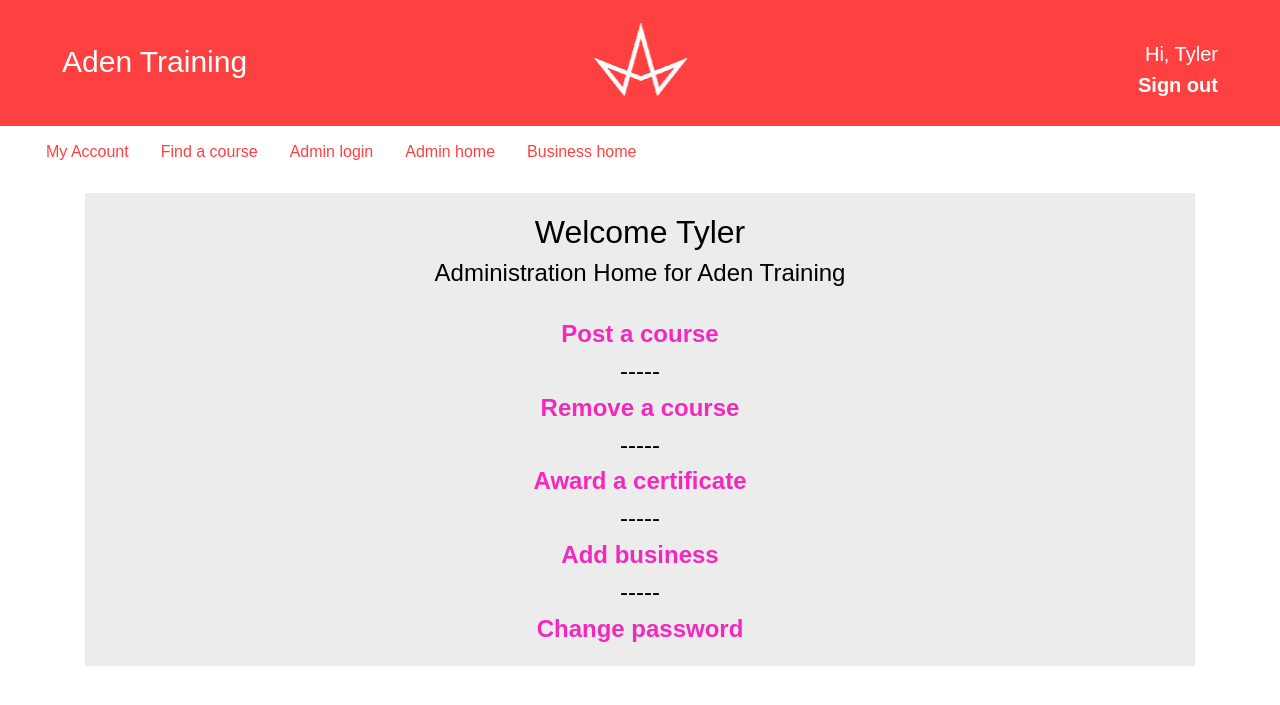
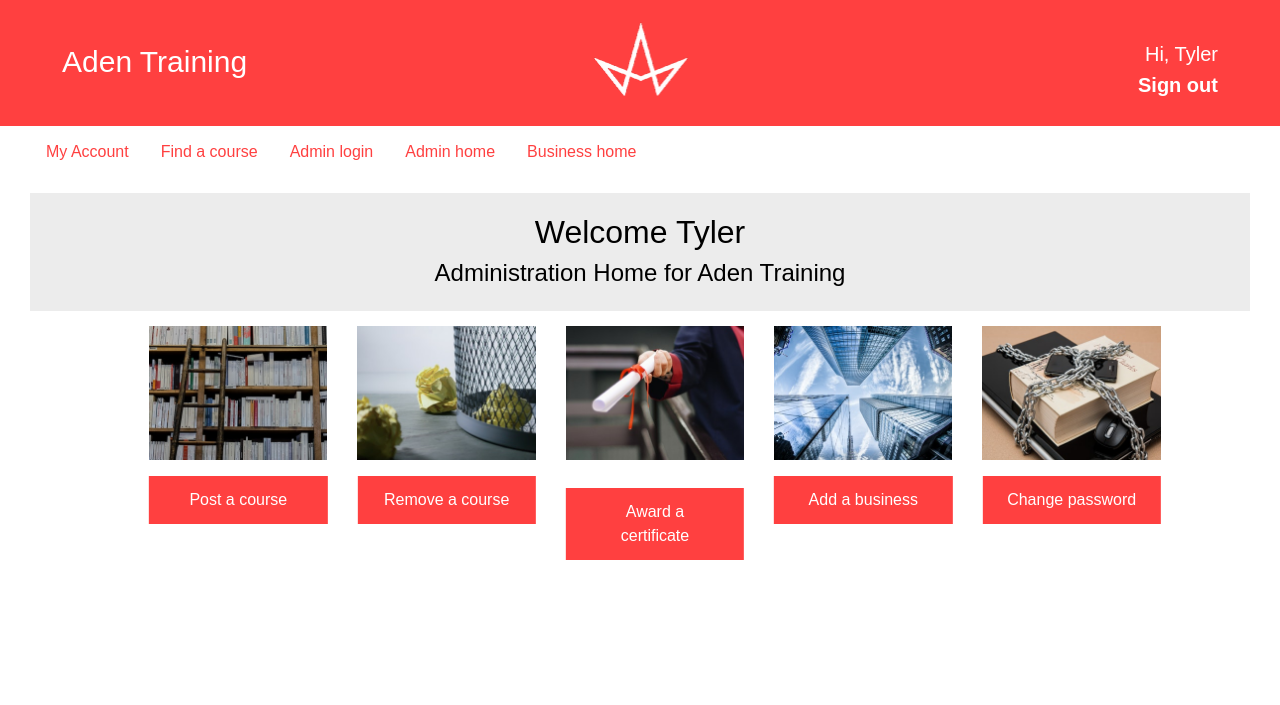
Before and after one commit to Aden-Training/Training_Portal, a Flask app: page /adminpage in a window 1280 px wide. Shown: the top 705 px of the page. Run offline with Flask 2, Linux system fonts and the light colour scheme; a user stored in the database is signed in; some libraries are stand-ins or nearby versions.

Commit message:
Fixed appearance of Admin homepage

```diff
--- a/static/css/master.css
+++ b/static/css/master.css
@@ -487,7 +487,7 @@ i{
 /*
 -- adminhome.html --
 */
-.adminHome{
+.adminHomeMsg{
   color: #000000;
   padding-top: 20px;
   padding-bottom: 15px;
@@ -495,10 +495,54 @@ i{
   padding-right: 30px;
   margin-top: 15px;
   margin-right: 15px;
+  margin-left: 15px;
   height: auto;
   width: 100%;
   text-align: center;
   background-color: #dadada80;
+}
+
+.adminHome{
+  color: #000000;
+  margin-top: 15px;
+  margin-right: 15px;
+  margin-left: 15px;
+  height: auto;
+  width: 100%;
+  text-align: center;
+}
+
+.AdminContainer{
+  position: relative;
+  width: 100%;
+  max-width: 400px;
+}
+
+.AdminContainer img{
+  width: 100%;
+  height: auto;
+}
+
+.AdminContainer .contBtn{
+  position: absolute;
+  bottom: 20%;
+  left: 50%;
+  transform: translate(-50%, 150%);
+  -ms-transform: translate(-50%, 50%);
+  background-color: #ff4040;
+  color: white;
+  font-size: 16px;
+  padding: 12px 24px;
+  border: none;
+  cursor: pointer;
+  text-align: center;
+  width: 100%;
+  height: auto;
+}
+.AdminContainer .contBtn:hover{
+  background-image: linear-gradient(#ff4040, #f2b929);
+  transition: 0.3s;
+  color: white;
 }
 
 /* Clickable links on page*/
--- a/templates/adminhome.html
+++ b/templates/adminhome.html
@@ -1,23 +1,57 @@
 {% extends "base.html" %}
 {% block content %}
+
 <div class="row">
-    <div class="container">
-        <div class="adminHome">
-            <h2>Welcome {{session['user']}}</h2>
-            <h4>Administration Home for Aden Training</h4>
-            <br>
-            <div class="links">
-                <h4><a class="adminLink" href="/postcourses">Post a course</a></h4>
-                <h4>-----</h4>
-                <h4><a class="adminLink" href="/removecourses">Remove a course</a></h4>
-                <h4>-----</h4>
-                <h4><a class="adminLink" href="/awardcertificate">Award a certificate</a></h4>
-                <h4>-----</h4>
-                <h4><a class="adminLink" href="/registerbus">Add business</a></h4>
-                <h4>-----</h4>
-                <h4><a class="adminLink" href="/changepassword">Change password</a></h4>
+    <div class="adminHomeMsg">
+        <h2>Welcome {{session['user']}}</h2>
+        <h4>Administration Home for Aden Training</h4>
+    </div>
+</div>
+<div class="adminHome">
+    <div class="row">
+        <div class="col-md-1"></div>
+        <div class="col-md-2">
+            <div class="AdminContainer">
+                <img src="{{url_for('static', filename = 'img/post_course.jpg')}}" class="adminImg" style="width:100%;height:auto;">
+                <button class="contBtn" href="/postcourses">Post a course</button>
+                <br>
+                <br>
             </div>
         </div>
+        <div class="col-md-2">
+            <div class="AdminContainer">
+                <img src="{{url_for('static', filename = 'img/remove_course.jpg')}}" class="adminImg" style="width:100%;height:auto;">
+                <button class="contBtn" href="/removecourses">Remove a course</button>
+                <br>
+                <br>
+            </div>
+        </div>
+        <div class="col-md-2">
+            <div class="AdminContainer">
+                <img src="{{url_for('static', filename = 'img/certificate.jpg')}}" class="adminImg" style="width:100%;height:auto;">
+                <button class="contBtn" href="/awardcertificate">Award a certificate</button>
+                <br>
+                <br>
+            </div>
+        </div>
+        <div class="col-md-2">
+            <div class="AdminContainer">
+                <img src="{{url_for('static', filename = 'img/business.jpg')}}" class="adminImg" style="width:100%;height:auto;">
+                <button class="contBtn" href="/registerbus">Add a business</button>
+                <br>
+                <br>
+            </div>
+        </div>
+        <div class="col-md-2">
+            <div class="AdminContainer">
+                <img src="{{url_for('static', filename = 'img/password.jpg')}}" class="adminImg" style="width:100%;height:auto;">
+                <button class="contBtn" href="/changepassword">Change password</button>
+                <br>
+                <br>
+            </div>
+        </div>
+        <div class="col-md-1"></div>
     </div>
 </div>
+
 {% endblock %}
```
Also changed, not shown: db/database.db, static/img/business.jpg (added), static/img/certificate.jpg (added), static/img/password.jpg (added), static/img/post_course.jpg (added), static/img/remove_course.jpg (added).
